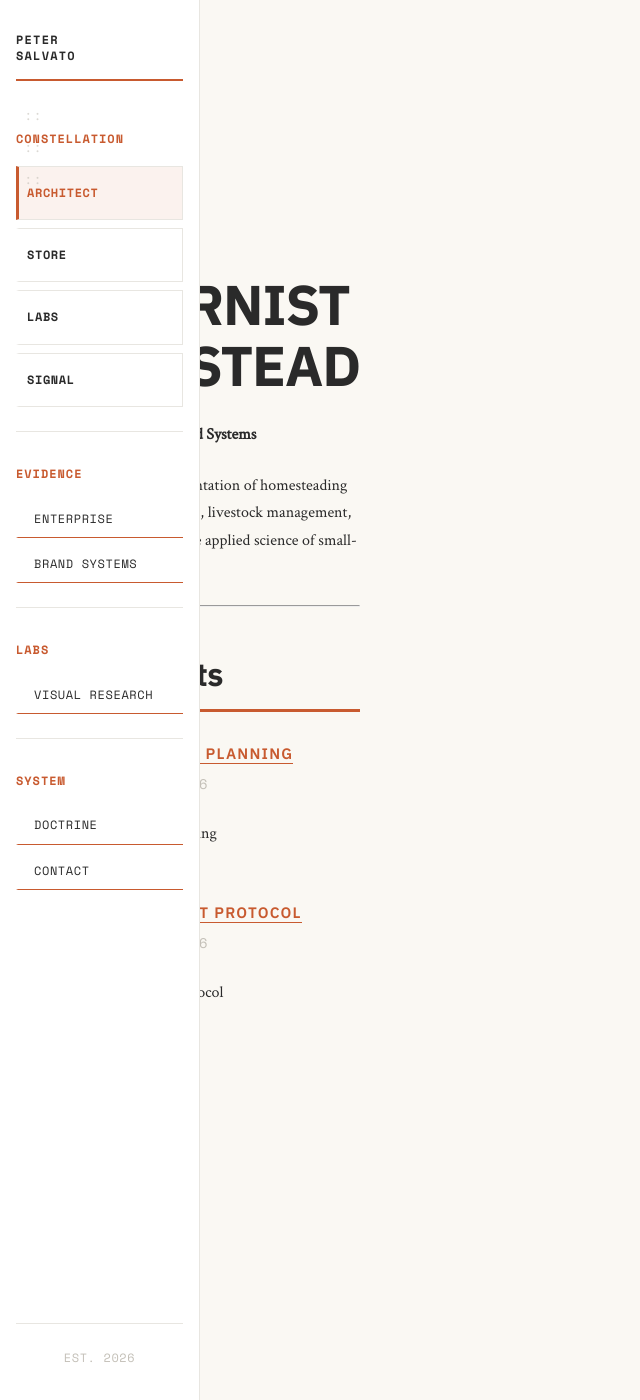
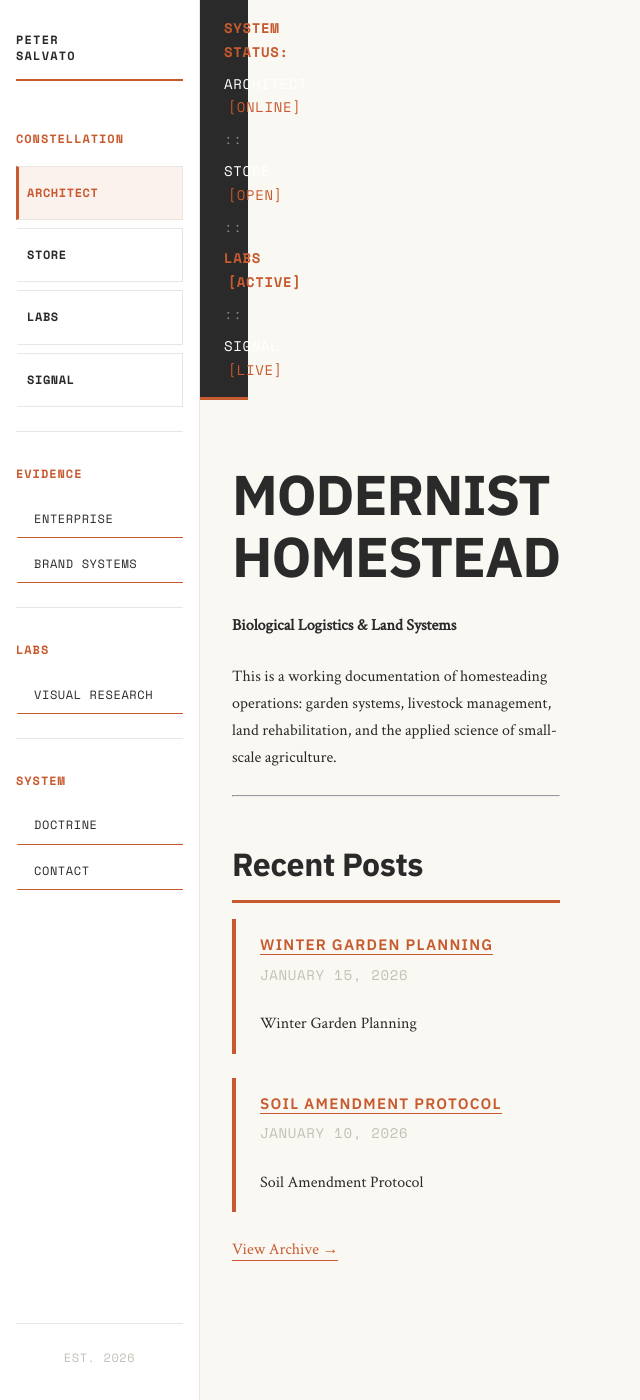
Before and after one commit to PeterSalvato/modernisthomestead-constellation, a Jekyll site: the page built from index.md, in a window 1280 px wide and 1400 px high. Shown: the whole window, without its empty margins (0-640 px from the left). Built offline with Jekyll 4.4.1, drawn with Linux system fonts in a browser that asks for light colours.

Commit message:
fix: add left margin to page-content to accommodate fixed sidebar

```diff
--- a/assets/css/main.scss
+++ b/assets/css/main.scss
@@ -281,6 +281,7 @@
 .page-content {
     display: flex;
     flex-direction: column;
+    margin-left: 200px;
 
     @media (max-width: $bp-tablet) {
         margin-left: 0;
```
